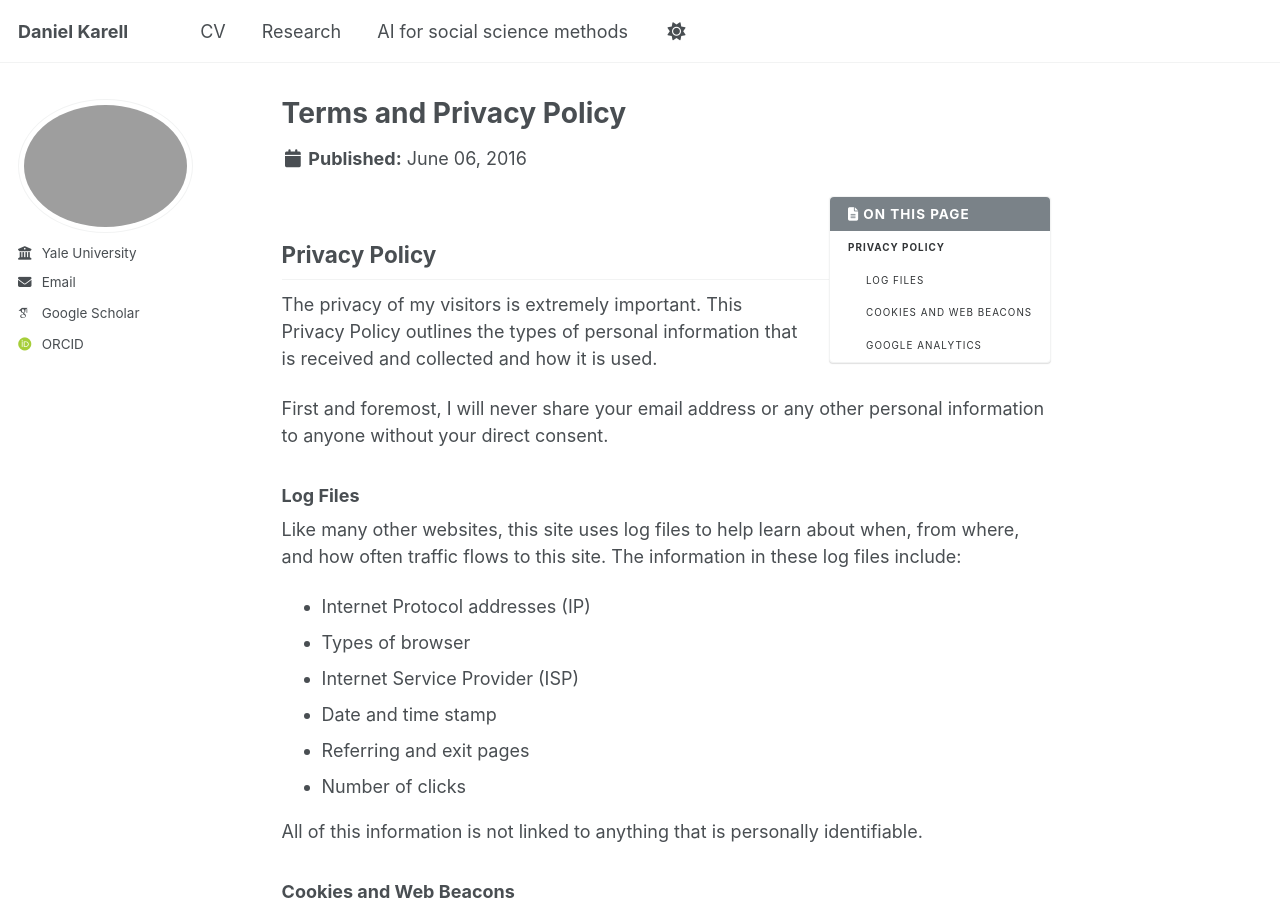
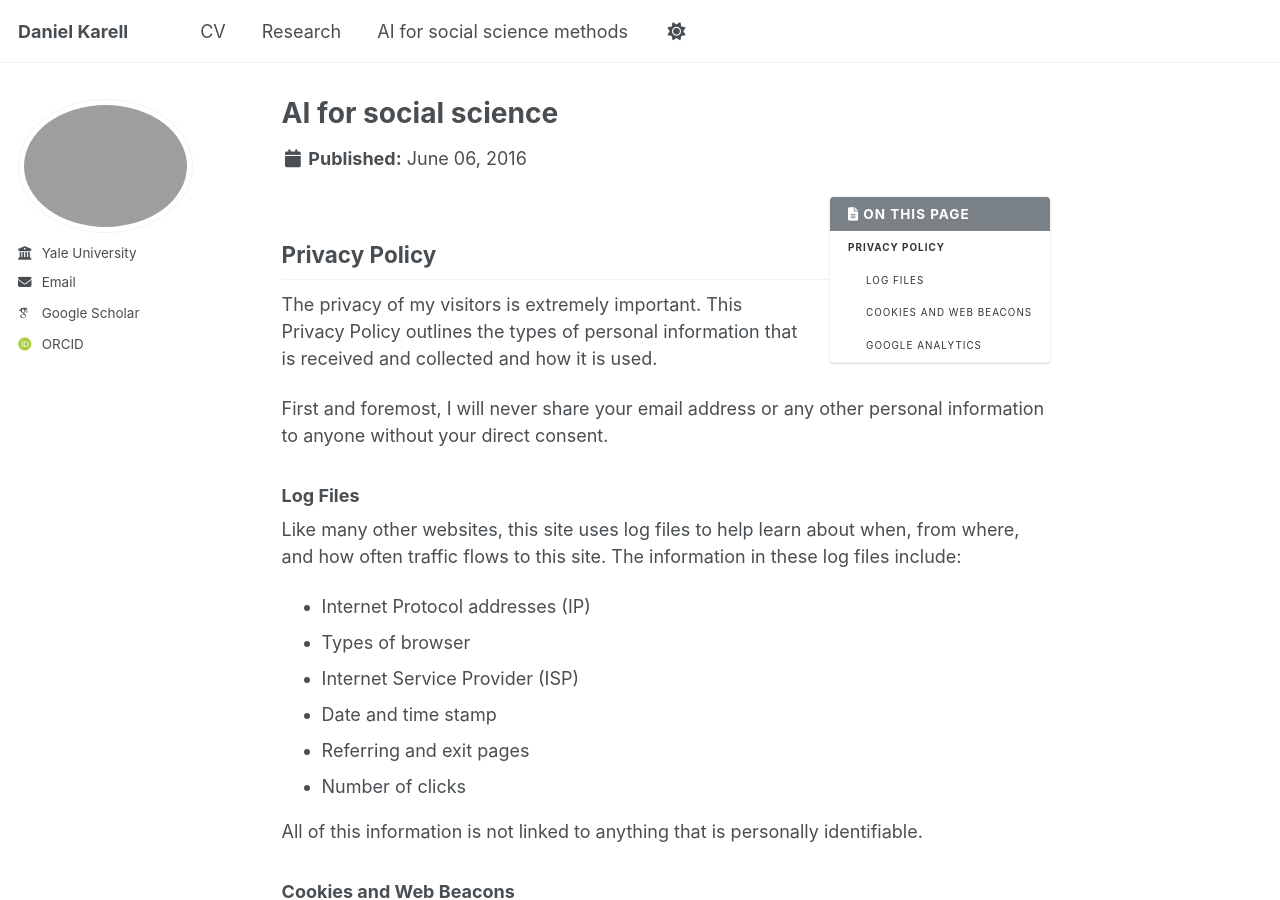
Before and after one commit to dkarell/dkarell.github.io, a Jekyll site: the page built from _pages/ai_for_social_science_methods.md, in a window 1280 px wide and 900 px high. Built offline with Jekyll 4.4.1, drawn with Linux system fonts in a browser that asks for light colours; some web fonts are replaced; a script that is not in the unit is left out.

Commit message:
Update and rename terms.md to ai_for_social_science_methods.md

```diff
--- a/_pages/terms.md
+++ b/_pages/ai_for_social_science_methods.md
@@ -1,6 +1,6 @@
 ---
-permalink: /terms/
-title: "Terms and Privacy Policy"
+permalink: /ai_for_social_science_methods/
+title: "AI for social science "
 modified: 2016-06-06
 ---
 
```
